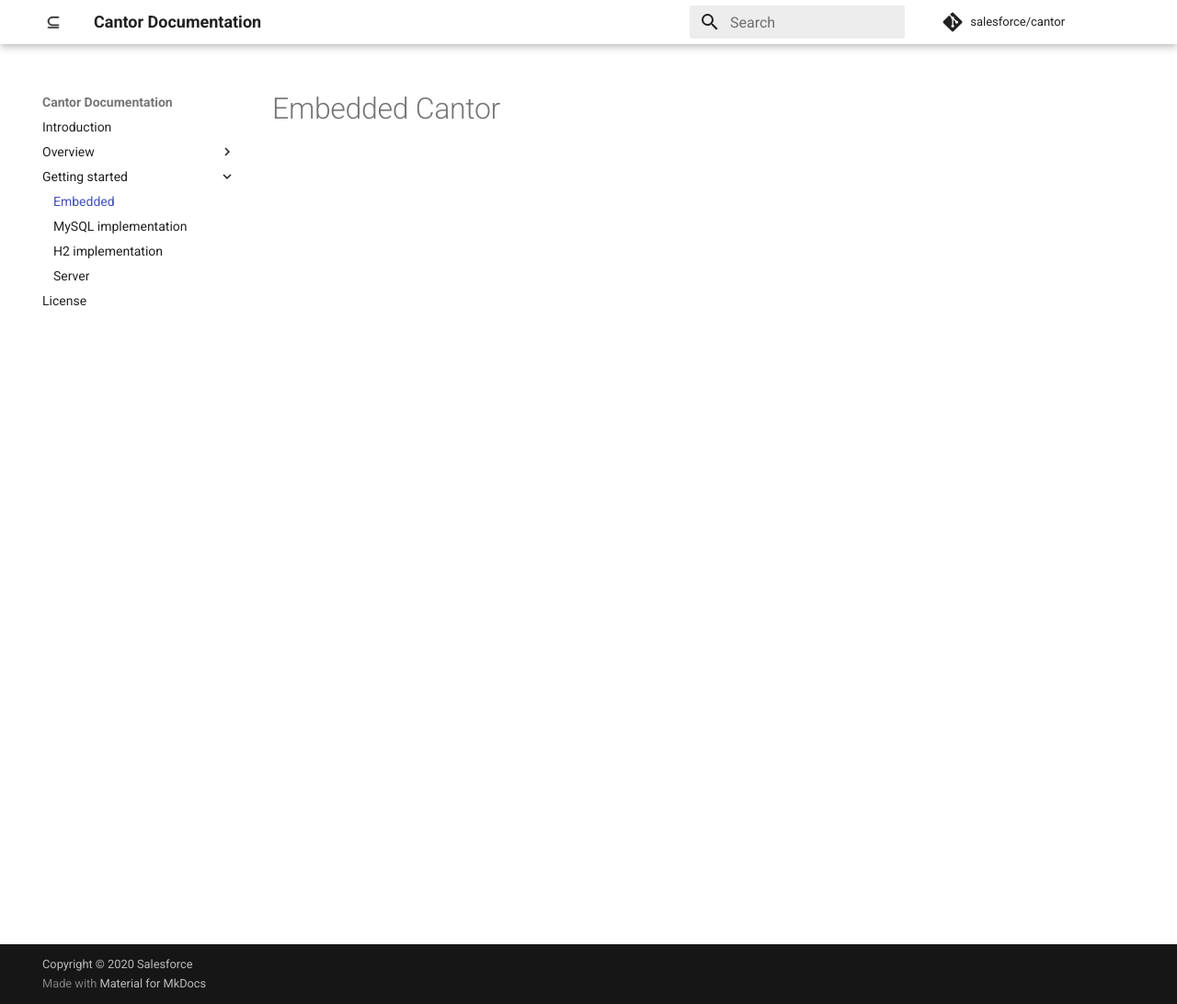
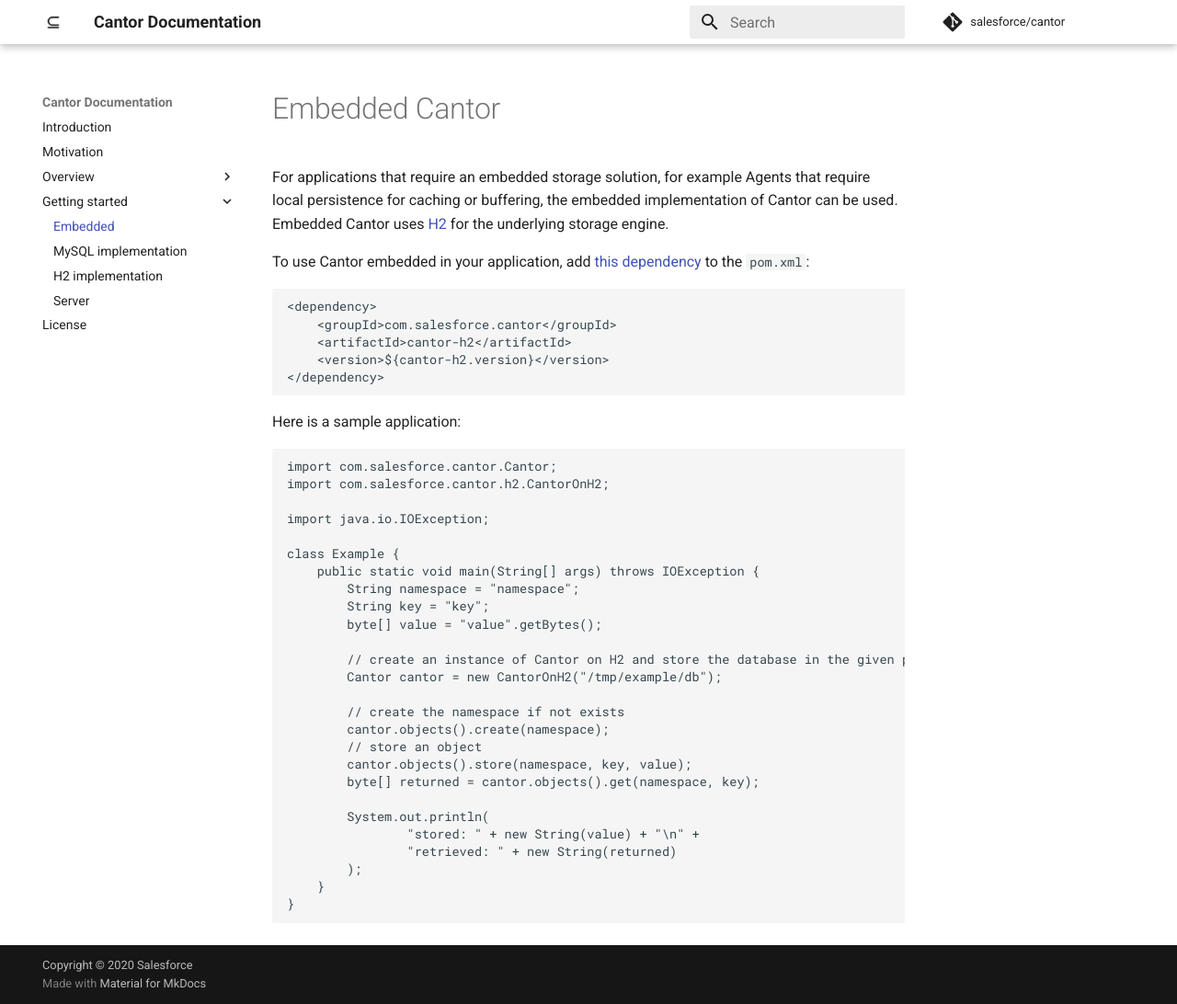
Before and after one commit to salesforce/cantor, an MkDocs documentation site: the page built from docs/embedded.md, in a window 1280 px wide and 1092 px high. Shown: the whole window at 92% size. Built offline with MkDocs 1.6.1 and Material for MkDocs 9.7.7, drawn with Linux system fonts in a browser that asks for light colours; comment, search, counter and statistics services are not loaded.

Commit message:
more documentations

````diff
--- a/docs/embedded.md
+++ b/docs/embedded.md
@@ -1 +1,44 @@
 # Embedded Cantor
+For applications that require an embedded storage solution, for example Agents that require local persistence for
+caching or buffering, the embedded implementation of Cantor can be used. Embedded Cantor uses
+[H2](https://www.h2database.com/) for the underlying storage engine.
+
+To use Cantor embedded in your application, add [this dependency](https://search.maven.org/artifact/com.salesforce.cantor/cantor-h2)
+to the `pom.xml`:
+```xml
+<dependency>
+    <groupId>com.salesforce.cantor</groupId>
+    <artifactId>cantor-h2</artifactId>
+    <version>${cantor-h2.version}</version>
+</dependency>
+```
+
+Here is a sample application:
+```java
+import com.salesforce.cantor.Cantor;
+import com.salesforce.cantor.h2.CantorOnH2;
+
+import java.io.IOException;
+
+class Example {
+    public static void main(String[] args) throws IOException {
+        String namespace = "namespace";
+        String key = "key";
+        byte[] value = "value".getBytes();
+
+        // create an instance of Cantor on H2 and store the database in the given path
+        Cantor cantor = new CantorOnH2("/tmp/example/db");
+
+        // create the namespace if not exists
+        cantor.objects().create(namespace);
+        // store an object
+        cantor.objects().store(namespace, key, value);
+        byte[] returned = cantor.objects().get(namespace, key);
+
+        System.out.println(
+                "stored: " + new String(value) + "\n" +
+                "retrieved: " + new String(returned)
+        );
+    }
+}
+```
--- a/mkdocs.yml
+++ b/mkdocs.yml
@@ -14,8 +14,8 @@ theme:
 # Navigations
 nav:
   - "Introduction": "index.md"
+  - "Motivation": "motivation.md"
   - "Overview":
-    - "Motivation": "motivation.md"
     - "Components": "components.md"
     - "Namespaces": "namespaces.md"
     - "Objects": "objects.md"
````
Also changed, not shown: docs/index.md (+16 -2 lines).
